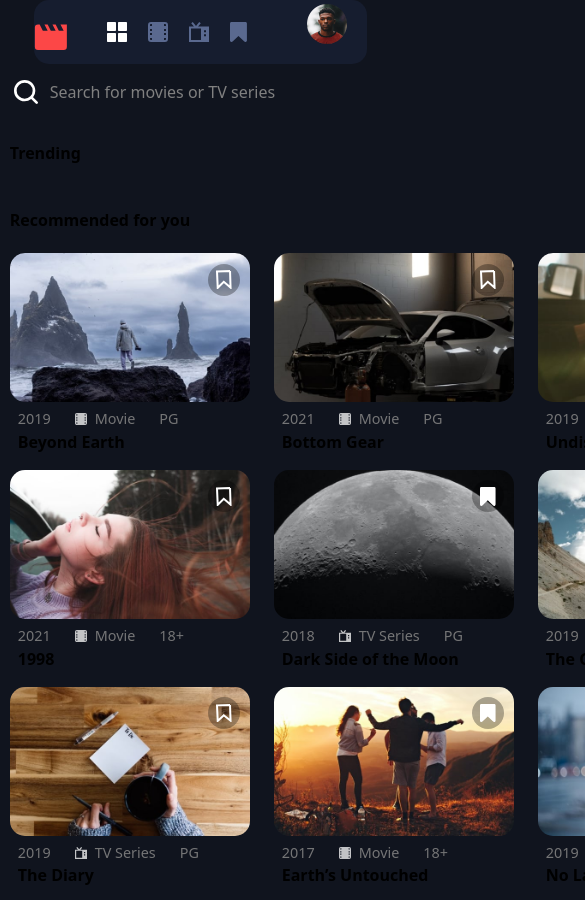
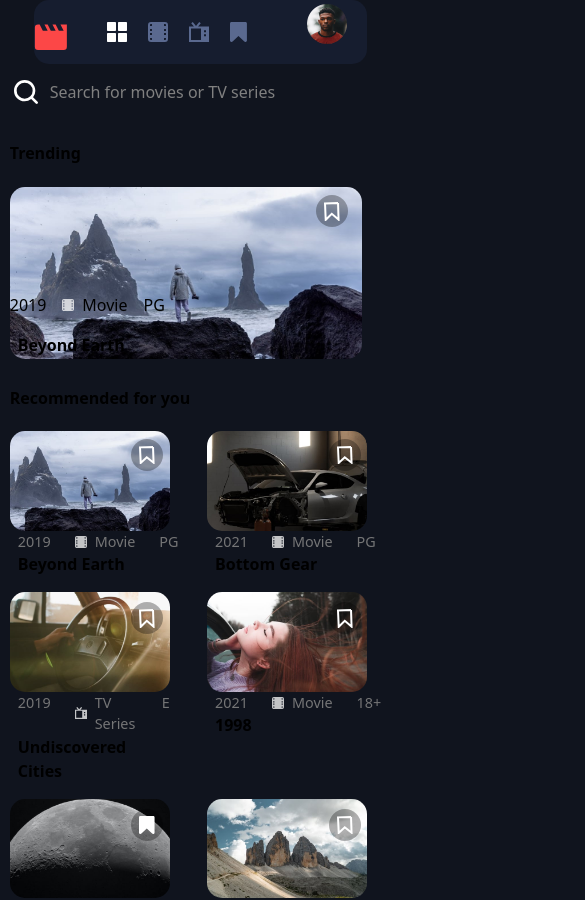
Before and after one commit to EmirMarles/entertainment-web-app, a React (Vite) app: page / in a window 390 px wide. Shown: the top 900 px of the page, 585 px wide, since content can reach past the window. Built offline with nearby package versions, Linux system fonts and the light colour scheme.

Commit message:
add phone compatability

```diff
--- a/src/components/RecommendedCard.css
+++ b/src/components/RecommendedCard.css
@@ -13,9 +13,8 @@
     border-radius: var(--border-radius);
 }
 
-.rec-movie-data{
-    /* position: absolute; */
-    /* bottom: 0; */
+.phone{
+    width: 10rem;
     display: flex;
     flex-flow: column;
 }
--- a/src/components/RecommendedCard.jsx
+++ b/src/components/RecommendedCard.jsx
@@ -4,11 +4,9 @@ import fullBookMark from '../../src/assets/icon-bookmark-full.svg'
 
 import iconCategoryTv from '../../src/assets/icon-category-tv.svg'
 import iconCategoryMovie from '../../src/assets/icon-category-movie.svg'
-
 import { useState } from 'react'
 
-
-export function RecommendedCard({ movieData, setFilmsData, filmsData }) {
+export function RecommendedCard({ movieData, setFilmsData, filmsData, width }) {
 
     const [bookmarked, setBookmarked] = useState(false)
 
@@ -20,7 +18,6 @@ export function RecommendedCard({ movieData, setFilmsData, filmsData }) {
         for (let i = 0; i < newFilmsData.length; i++) {
             if (newFilmsData[i].title === movieData.title) {
                 if (action === 'add') {
-                    console.log('adding')
                     newFilmsData[i].isBookmarked = true
                     break
                 }
@@ -34,11 +31,11 @@ export function RecommendedCard({ movieData, setFilmsData, filmsData }) {
     }
 
     return (
-        <div className="recom-card">
+        <div className={width < 600 ? "recom-card phone" : "recom-card"}>
             <img src={movieData?.thumbnail.regular.large} alt="poster" />
             <div className="bookmark-container" onClick={handleAddRemoveBookMark}>
                 {movieData?.isBookmarked
-                    ? <img src={fullBookMark} alt='full bookmark' className='bookmark'/>
+                    ? <img src={fullBookMark} alt='full bookmark' className='bookmark' />
                     : <img src={emptyBookMark} alt="empty bookmark" className="bookmark" />
                 }
             </div>
--- a/src/components/RecommendedForYou.css
+++ b/src/components/RecommendedForYou.css
@@ -19,3 +19,10 @@ h4{
     gap: var(--grid-gap-table);
     row-gap: 0.5rem;
 }
+
+.phone-grid{
+    display: grid;
+    grid-template-columns: 1fr 1fr;
+    gap: 0rem;
+    row-gap: 0.5rem;
+}
--- a/src/components/RecommendedForYou.jsx
+++ b/src/components/RecommendedForYou.jsx
@@ -2,17 +2,17 @@ import './RecommendedForYou.css'
 import { RecommendedCard } from './RecommendedCard'
 import { useMediaQuery } from '../customHooks/useMediaQuery'
 
-export function RecommendedForYou({ filmsData, setFilmsData }) {
+export function RecommendedForYou({ filmsData, setFilmsData, width }) {
 
     const isSmallDevice = useMediaQuery('(max-width : 1200px)')
 
     return (
         <>
             <h4>Recommended for you</h4>
-            <div className={isSmallDevice ? 'tablet-grid' : 'recommendation-grid'}>
+            <div className={isSmallDevice ? ( width < 600 ? 'phone-grid' : 'tablet-grid') : 'recommendation-grid'}>
                 {filmsData && filmsData.length > 0
                     && filmsData.map((movieData, index) => {
-                        return <RecommendedCard key={index} index={index} movieData={movieData} filmsData={filmsData} setFilmsData={setFilmsData} />
+                        return <RecommendedCard key={index} index={index} movieData={movieData} filmsData={filmsData} setFilmsData={setFilmsData} width={width}/>
                     })
                 }
             </div>
--- a/src/components/Trending.css
+++ b/src/components/Trending.css
@@ -8,9 +8,8 @@
     display: flex;
     flex-flow: row;
     gap: 1.5rem;
-    overflow-x: hidden;
+    overflow-x: auto;
     overflow-y: hidden;
-    display: none;
 }
 
 /* .card{
--- a/src/pages/BookMarked.css
+++ b/src/pages/BookMarked.css
@@ -1,4 +1,4 @@
-.bookmarked-page-layout{
+.bookmarked-page-layout {
     display: flex;
     flex-flow: row;
     gap: 2rem;
@@ -7,29 +7,35 @@
     justify-content: center; */
 }
 
-.bookmark-small{
+.bookmark-small {
     display: flex;
     flex-direction: column;
     justify-content: center;
     align-items: center;
 }
 
-.bookmarked-main-content{
+.bookmarked-main-content {
     display: flex;
     flex-flow: column;
     /* justify-content: center; */
     /* align-items: center; */
 }
 
-.bookmarked-movied-grid{
+.bookmarked-movied-grid {
     display: grid;
     grid-template-columns: 1fr 1fr 1fr 1fr;
     gap: 2rem;
     row-gap: 0.5rem;
 }
 
-.bookmarked-movied-grid-tablet{
+.bookmarked-movied-grid-tablet {
     display: grid;
     grid-template-columns: 1fr 1fr 1fr;
     gap: 1.5rem;
 }
+
+.phone-grid {
+    display: grid;
+    grid-template-columns: 1fr 1fr;
+    gap: 0.5rem;
+}
--- a/src/pages/BookMarked.jsx
+++ b/src/pages/BookMarked.jsx
@@ -1,12 +1,19 @@
 import './BookMarked.css'
 import { SideBar } from '../components/SideBar'
-import { SearchBar } from '../components/SearchBar'
 import { useMediaQuery } from '../customHooks/useMediaQuery'
 import { RecommendedCard } from '../components/RecommendedCard'
+import { useWindowWidth } from '../customHooks/useWindowWidth'
+import { useEffect } from 'react'
 
 export function BookMarked({ filmsData, setFilmsData, currentPage, setCurrentPage }) {
 
     const isSmallDevice = useMediaQuery('(max-width : 1200px)')
+    const width = useWindowWidth()
+
+
+    useEffect(()=>{
+        console.log('width inside bookmark page', width)
+    },[width])
 
     return (
         <div className={isSmallDevice ? "bookmark-small" : 'bookmarked-page-layout'}>
@@ -20,11 +27,11 @@ export function BookMarked({ filmsData, setFilmsData, currentPage, setCurrentPag
                 {/* <SearchBar filmsData={filmsData}></SearchBar> */}
                 <div className="bookmark-movies">
                     <h4>Bookmarked movies</h4>
-                    <div className={isSmallDevice ? "bookmarked-movied-grid-tablet" : "bookmarked-movied-grid"}>
+                    <div className={isSmallDevice ? (width <= 955 ?  "phone-grid" : "bookmarked-movied-grid-tablet") : "bookmarked-movied-grid"}>
                         {filmsData && filmsData.length > 0 &&
                             filmsData.map((movieData) => {
                                 if (movieData.isBookmarked && movieData.category === 'Movie') {
-                                    return <RecommendedCard movieData={movieData} filmsData={filmsData} setFilmsData={setFilmsData} />
+                                    return <RecommendedCard movieData={movieData} filmsData={filmsData} setFilmsData={setFilmsData} width={width} />
                                 }
                             })
                         }
@@ -32,7 +39,7 @@ export function BookMarked({ filmsData, setFilmsData, currentPage, setCurrentPag
                 </div>
                 <div className="bookmark-series">
                     <h4>Bookmarked tv series</h4>
-                    <div className={isSmallDevice ? "bookmarked-movied-grid-tablet" : "bookmarked-movied-grid"}>
+                    <div className={isSmallDevice ? (width <= 600 ?  "phone-grid" : "bookmarked-movied-grid-tablet") : "bookmarked-movied-grid"}>
                         {filmsData && filmsData.length > 0 &&
                             filmsData.map((movieData) => {
                                 if (movieData.isBookmarked && movieData.category === 'TV Series') {
--- a/src/pages/HomePage.jsx
+++ b/src/pages/HomePage.jsx
@@ -36,9 +36,9 @@ export function HomePage({ filmsData, setFilmsData, currentPage, setCurrentPage,
                     }
                     <SearchBar filmsData={filmsData} searching={searching} setSearching={setSearching} searchResults={searchResults} setSearchResults={setSearchResults}></SearchBar>
                     <Trending trendingMovies={trendingMovies}></Trending>
-                    <RecommendedForYou filmsData={filmsData} setFilmsData={setFilmsData}></RecommendedForYou>
+                    <RecommendedForYou filmsData={filmsData} setFilmsData={setFilmsData} width={width}></RecommendedForYou>
                 </div>
-                : <div className={isSmallDevice ? 'main-content-small' : 'main-content'}>
+                : <div className={isSmallDevice ? (width < 600 ? 'main-content-phone ':'main-content-small') : 'main-content'}>
                     {isSmallDevice &&
                         <SideBar currentPage={currentPage} setCurrentPage={setCurrentPage}></SideBar>
                     }
--- a/src/pages/MoviesPage.css
+++ b/src/pages/MoviesPage.css
@@ -39,7 +39,7 @@
     row-gap: 0.5rem;
 }
 
-.movies-grid-mobile{
+.phone-grid{
     display: grid;
     grid-template-columns: 1fr 1fr;
     gap: var(--grid-gap-phone);
--- a/src/pages/MoviesPage.jsx
+++ b/src/pages/MoviesPage.jsx
@@ -3,10 +3,12 @@ import { SearchBar } from "../components/SearchBar"
 import { RecommendedCard } from "../components/RecommendedCard"
 import './MoviesPage.css'
 import { useMediaQuery } from "../customHooks/useMediaQuery"
+import { useWindowWidth } from "../customHooks/useWindowWidth"
 
 export function MoviesPage({ filmsData, setFilmsData, currentPage, setCurrentPage, searching, setSearching, searchResults, setSearchResults }) {
 
     const isSmallDevice = useMediaQuery('(max-width : 1200px)')
+    const width = useWindowWidth()
 
     return (
         <div className={isSmallDevice ? "movie-page-small" : "movie-page-layout"}>
@@ -22,7 +24,7 @@ export function MoviesPage({ filmsData, setFilmsData, currentPage, setCurrentPag
                     }
                     <SearchBar filmsData={filmsData} searching={searching} setSearching={setSearching} searchResults={searchResults} setSearchResults={setSearchResults}></SearchBar>
                     <h2>Movies</h2>
-                    <div className={isSmallDevice ? 'movies-grid-movies-tablet' : 'movies-grid-movies'}>
+                    <div className={isSmallDevice ? ( width < 600 ? 'phone-grid' : 'movies-grid-movies-tablet') : 'movies-grid-movies'}>
                         {filmsData && filmsData.length > 0 &&
                             filmsData.map((movie, index) => {
                                 if (movie.category === 'Movie') {
@@ -49,7 +51,7 @@ export function MoviesPage({ filmsData, setFilmsData, currentPage, setCurrentPag
                                 ? <>Nothing Found!</>
                                 : searchResults.length > 0
                                     ? searchResults.map((movieData, index) => {
-                                        return <RecommendedCard key={index} movieData={movieData} filmsData={filmsData} setFilmsData={setFilmsData}> </RecommendedCard>
+                                        return <RecommendedCard key={index} movieData={movieData} filmsData={filmsData} setFilmsData={setFilmsData} width={width}> </RecommendedCard>
                                     })
                                     : <>Nothing found!</>
                             }
--- a/src/pages/TvSeriesPage.css
+++ b/src/pages/TvSeriesPage.css
@@ -4,7 +4,7 @@
     gap: 2rem;
 }
 
-.tv-page-small{
+.tv-page-small {
     display: flex;
     flex-direction: column;
     justify-content: center;
@@ -19,13 +19,20 @@
     row-gap: 0.5rem;
 }
 
-.tv-grid-tablet{
+.tv-grid-tablet {
     display: grid;
     grid-template-columns: 1fr 1fr 1fr;
     gap: var(--grid-gap-table);
     row-gap: 0.5rem;
 }
 
-.tv-part-small{
+.tv-part-small {
     width: 95%;
 }
+
+.phone-grid {
+    display: grid;
+    grid-template-columns: 1fr 1fr;
+    gap: var(--grid-gap-table);
+    row-gap: 0.5rem;
+}
--- a/src/pages/TvSeriesPage.jsx
+++ b/src/pages/TvSeriesPage.jsx
@@ -3,10 +3,17 @@ import { SearchBar } from "../components/SearchBar"
 import { RecommendedCard } from "../components/RecommendedCard"
 import './TvSeriesPage.css'
 import { useMediaQuery } from "../customHooks/useMediaQuery"
+import { useWindowWidth } from "../customHooks/useWindowWidth"
+import { useEffect } from "react"
 
-export function TvSeriesPage({ filmsData, setFilmsData,  currentPage, setCurrentPage, searching, setSearching, searchResults, setSearchResults }) {
+export function TvSeriesPage({ filmsData, setFilmsData, currentPage, setCurrentPage, searching, setSearching, searchResults, setSearchResults }) {
 
     const isSmallDevice = useMediaQuery('(max-width : 1200px)')
+    const width = useWindowWidth()
+
+    useEffect(() => {
+        console.log('width inside tv series:', width)
+    }, [width])
 
     return (
         <div className={isSmallDevice ? "tv-page-small" : "tv-page-layout"}>
@@ -21,11 +28,11 @@ export function TvSeriesPage({ filmsData, setFilmsData,  currentPage, setCurrent
                     }
                     <SearchBar filmsData={filmsData} searching={searching} setSearching={setSearching} searchResults={searchResults} setSearchResults={setSearchResults}></SearchBar>
                     <h2>TV Series</h2>
-                    <div className={isSmallDevice ? "tv-grid-tablet" : "tv-grid"}>
+                    <div className={isSmallDevice ? (width <= 900 ? "phone-grid" : "tv-grid-tablet") : "tv-grid"}>
                         {filmsData && filmsData.length > 0 &&
                             filmsData.map((movie, index) => {
                                 if (movie.category === 'TV Series') {
-                                    return <RecommendedCard key={index} movieData={movie} filmsData={filmsData} setFilmsData={setFilmsData} />
+                                    return <RecommendedCard key={index} movieData={movie} filmsData={filmsData} setFilmsData={setFilmsData} width={width} />
                                 }
                             })
                         }
```
